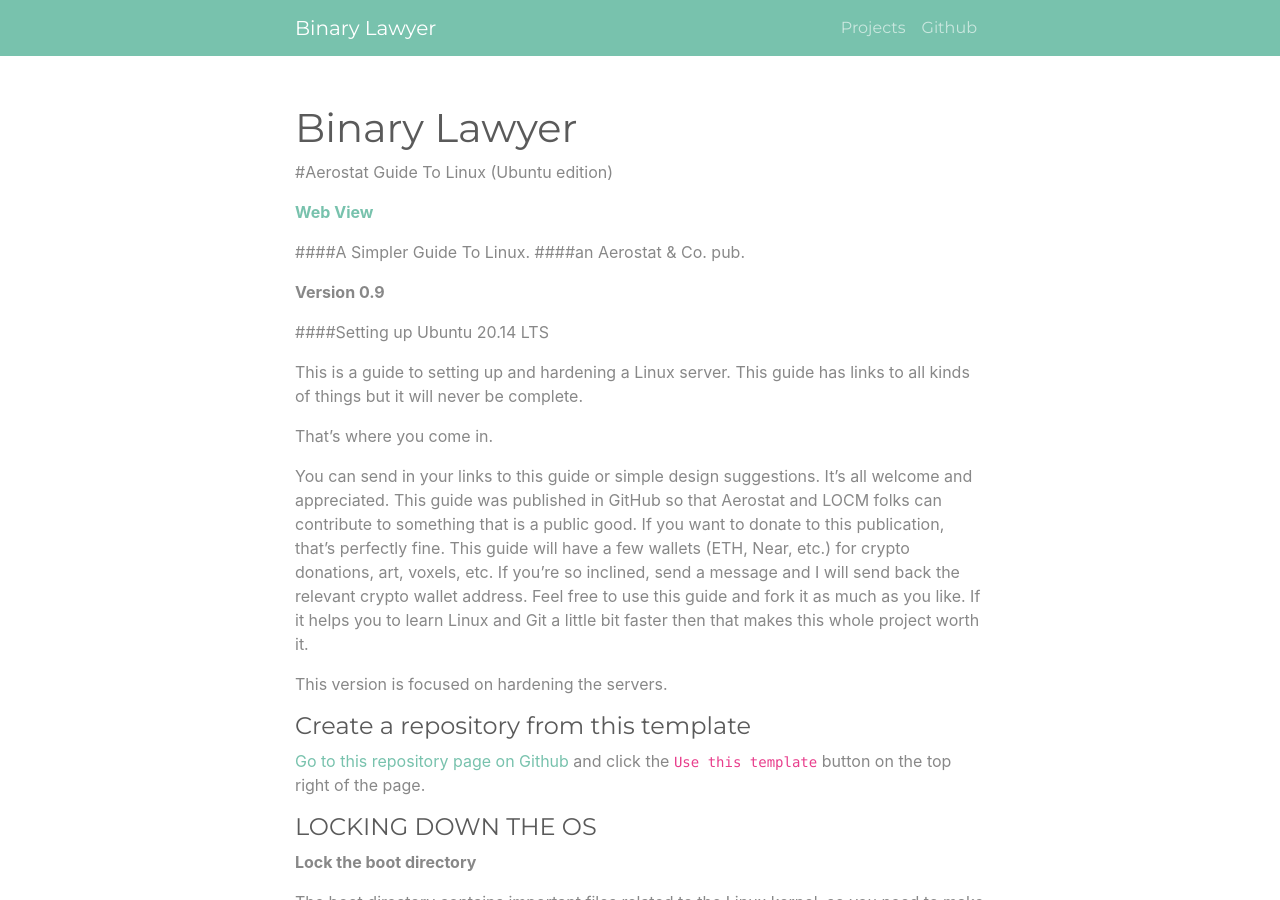
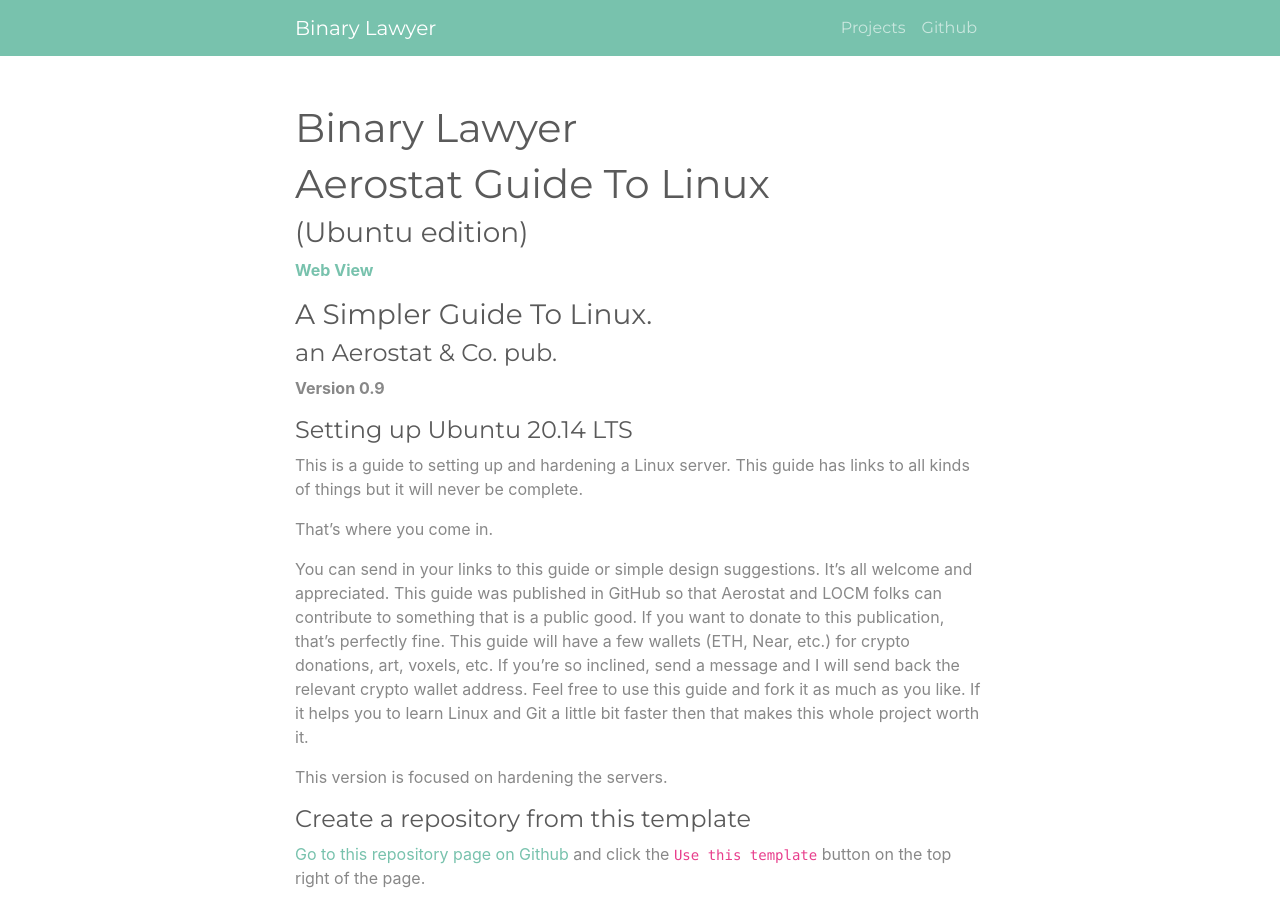
Before and after one commit to binarylawyer/Linux_Guide, a Jekyll site: the page built from index.md, in a window 1280 px wide and 900 px high. Built offline with Jekyll 4.4.1, drawn with Linux system fonts in a browser that asks for light colours.

```diff
--- a/index.md
+++ b/index.md
@@ -3,17 +3,17 @@ layout: page
 title: Binary Lawyer
 ---
 
-#Aerostat Guide To Linux
-(Ubuntu edition)
+# Aerostat Guide To Linux
+### (Ubuntu edition)
 
 [**Web View**](https://binarylawyer.github.io/Linux_Guide/)
 
-####A Simpler Guide To Linux.
-####an Aerostat & Co. pub.
+### A Simpler Guide To Linux.
+#### an Aerostat & Co. pub.
 
 **Version 0.9**
 
-####Setting up Ubuntu 20.14 LTS
+#### Setting up Ubuntu 20.14 LTS
 
 This is a guide to setting up and hardening a Linux server. This guide has links to all kinds of things but it will never be complete.
 
```
